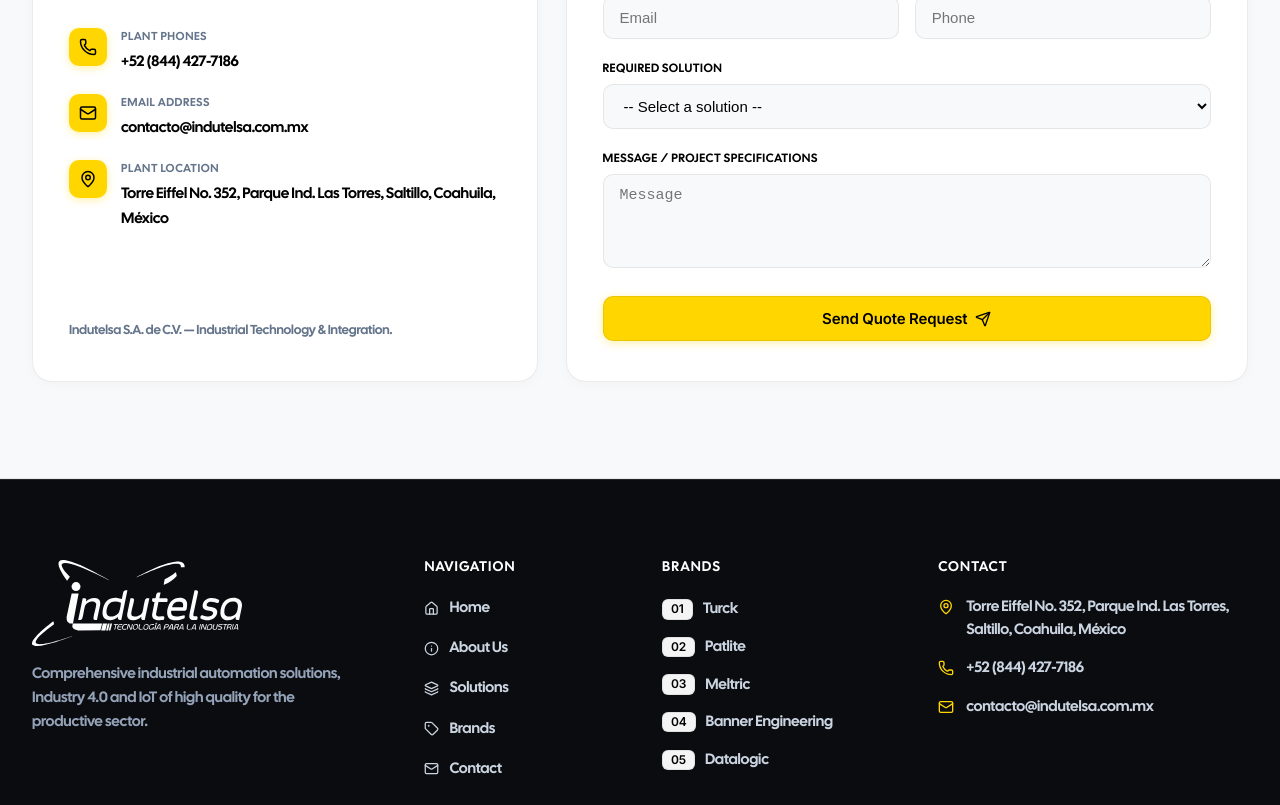
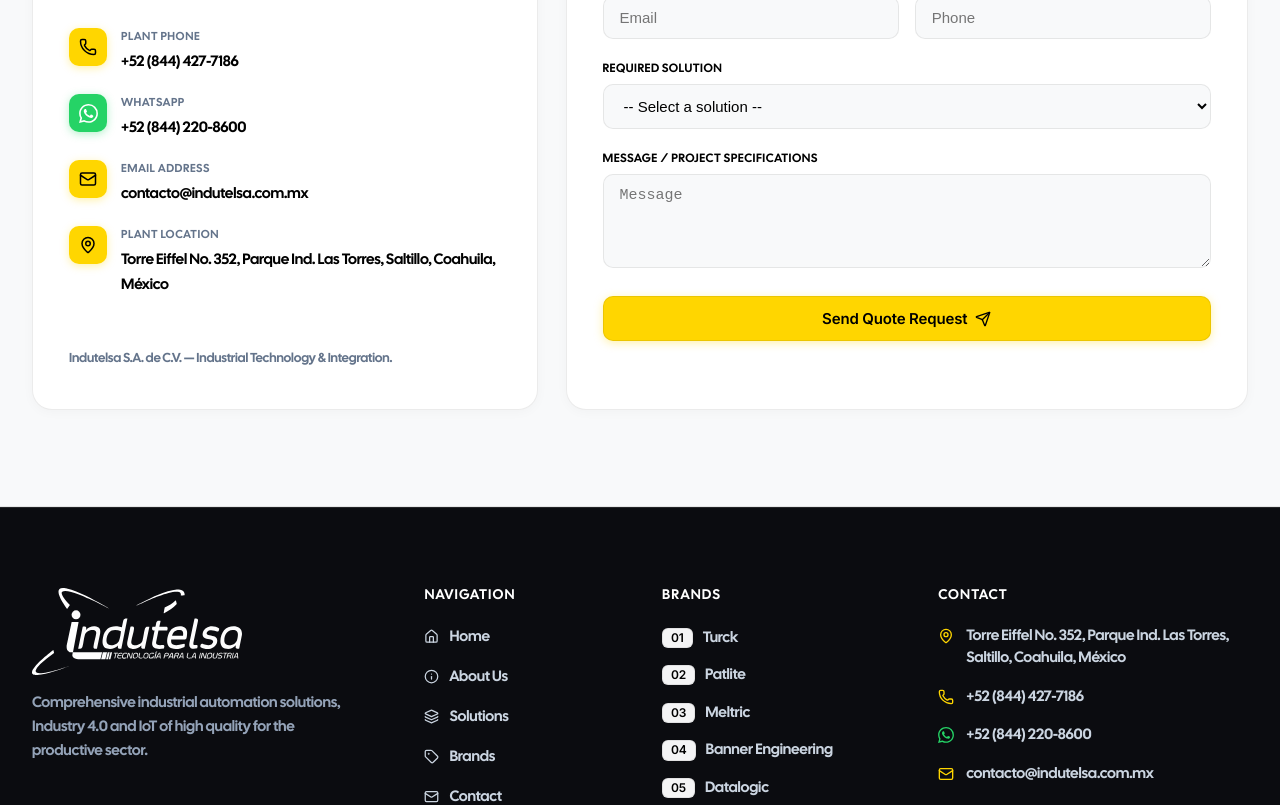
Before and after one commit to lunavalos/indutelsa.com.mx, a Next.js app: page /en in a window 1280 px wide. Shown: the part 4380-5185 px from the top of the page. Built offline with nearby package versions, Linux system fonts and the light colour scheme.

Commit message:
add whatsapp phone number

```diff
--- a/src/components/layout/Footer/Footer.module.css
+++ b/src/components/layout/Footer/Footer.module.css
@@ -111,6 +111,21 @@
   color: #ffffff;
 }
 
+.whatsappIcon {
+  color: #25d366;
+  flex-shrink: 0;
+  margin-top: 3px;
+}
+
+.whatsappLink {
+  color: #cbd5e1;
+  transition: color var(--transition-fast);
+}
+
+.whatsappLink:hover {
+  color: #ffffff;
+}
+
 /* Bottom Bar with Developer Credit (media_1787845285612.png style) */
 .bottomBar {
   padding-top: 32px;
--- a/src/components/layout/Footer/Footer.tsx
+++ b/src/components/layout/Footer/Footer.tsx
@@ -3,6 +3,7 @@
 import Link from 'next/link';
 import { MapPin, Phone, Mail, Home, Info, Layers, Tag } from 'lucide-react';
 import type { Dictionary, Locale } from '@/i18n';
+import { WhatsAppIcon } from '@/components/ui/WhatsAppIcon/WhatsAppIcon';
 import styles from './Footer.module.css';
 
 interface FooterProps {
@@ -120,6 +121,20 @@
                 </div>
               </li>
               <li className={styles.contactItem}>
+                <WhatsAppIcon size={16} className={styles.whatsappIcon} />
+                <div>
+                  <a
+                    href="https://wa.me/528442208600"
+                    target="_blank"
+                    rel="noopener noreferrer"
+                    className={styles.whatsappLink}
+                    aria-label="WhatsApp: +52 (844) 220-8600"
+                  >
+                    +52 (844) 220-8600
+                  </a>
+                </div>
+              </li>
+              <li className={styles.contactItem}>
                 <Mail size={16} className={styles.contactIcon} />
                 <a href="mailto:contacto@indutelsa.com.mx">
                   contacto@indutelsa.com.mx
--- a/src/components/sections/Contact/Contact.module.css
+++ b/src/components/sections/Contact/Contact.module.css
@@ -102,6 +102,22 @@
   opacity: 0.75;
 }
 
+.iconCircleWhatsApp {
+  background: #25d366;
+  color: #ffffff;
+  box-shadow: 0 2px 8px rgba(37, 211, 102, 0.35);
+}
+
+.whatsappValLink {
+  color: var(--color-black);
+  text-decoration: none;
+  transition: opacity var(--transition-fast);
+}
+
+.whatsappValLink:hover {
+  opacity: 0.75;
+}
+
 .footerNote {
   font-size: 0.8125rem;
   color: var(--color-text-muted);
--- a/src/components/sections/Contact/Contact.tsx
+++ b/src/components/sections/Contact/Contact.tsx
@@ -5,6 +5,7 @@
 import type { Dictionary } from '@/i18n';
 import { AnimatedSection } from '@/components/ui/AnimatedSection/AnimatedSection';
 import { Button } from '@/components/ui/Button/Button';
+import { WhatsAppIcon } from '@/components/ui/WhatsAppIcon/WhatsAppIcon';
 import styles from './Contact.module.css';
 
 interface ContactProps {
@@ -56,6 +57,26 @@
                   <span className={styles.infoLabel}>{dict.contact.phoneLabel}</span>
                   <strong className={styles.infoVal}>
                     <a href="tel:+528444277186">+52 (844) 427-7186</a>
+                  </strong>
+                </div>
+              </div>
+
+              <div className={styles.infoRow}>
+                <div className={`${styles.iconCircle} ${styles.iconCircleWhatsApp}`}>
+                  <WhatsAppIcon size={19} />
+                </div>
+                <div>
+                  <span className={styles.infoLabel}>{dict.contact.whatsappLabel}</span>
+                  <strong className={styles.infoVal}>
+                    <a
+                      href="https://wa.me/528442208600"
+                      target="_blank"
+                      rel="noopener noreferrer"
+                      className={styles.whatsappValLink}
+                      aria-label="WhatsApp: +52 (844) 220-8600"
+                    >
+                      +52 (844) 220-8600
+                    </a>
                   </strong>
                 </div>
               </div>
--- /dev/null
+++ b/src/components/ui/WhatsAppIcon/WhatsAppIcon.tsx
@@ -0,0 +1,28 @@
+import React from 'react';
+
+interface WhatsAppIconProps extends React.SVGAttributes<SVGElement> {
+  size?: number;
+  className?: string;
+}
+
+export const WhatsAppIcon: React.FC<WhatsAppIconProps> = ({
+  size = 20,
+  className = '',
+  fill = 'currentColor',
+  ...props
+}) => {
+  return (
+    <svg
+      width={size}
+      height={size}
+      viewBox="0 0 24 24"
+      fill={fill}
+      className={className}
+      xmlns="http://www.w3.org/2000/svg"
+      aria-hidden="true"
+      {...props}
+    >
+      <path d="M17.472 14.382c-.297-.149-1.758-.867-2.03-.967-.273-.099-.471-.148-.67.15-.197.297-.767.966-.94 1.164-.173.199-.347.223-.644.075-.297-.15-1.255-.463-2.39-1.475-.883-.788-1.48-1.761-1.653-2.059-.173-.297-.018-.458.13-.606.134-.133.298-.347.446-.52.149-.174.198-.298.298-.497.099-.198.05-.371-.025-.52-.075-.149-.669-1.612-.916-2.207-.242-.579-.487-.5-.669-.51-.173-.008-.371-.01-.57-.01-.198 0-.52.074-.792.372-.272.297-1.04 1.016-1.04 2.479 0 1.462 1.065 2.875 1.213 3.074.149.198 2.096 3.2 5.077 4.487.709.306 1.262.489 1.694.625.712.227 1.36.195 1.871.118.571-.085 1.758-.719 2.006-1.413.248-.694.248-1.289.173-1.413-.074-.124-.272-.198-.57-.347m-5.421 7.403h-.004a9.87 9.87 0 01-5.031-1.378l-.361-.214-3.741.982.998-3.648-.235-.374a9.86 9.86 0 01-1.51-5.26c.001-5.45 4.436-9.884 9.888-9.884 2.64 0 5.122 1.03 6.988 2.898a9.825 9.825 0 012.893 6.994c-.003 5.45-4.437 9.885-9.885 9.885m8.413-18.297A11.815 11.815 0 0012.05 0C5.495 0 .16 5.335.157 11.892c0 2.096.547 4.142 1.588 5.945L.057 24l6.305-1.654a11.882 11.882 0 005.683 1.448h.005c6.554 0 11.89-5.335 11.893-11.893a11.821 11.821 0 00-3.48-8.413Z" />
+    </svg>
+  );
+};
--- a/src/i18n/locales/en.json
+++ b/src/i18n/locales/en.json
@@ -144,7 +144,8 @@
     "directEyebrow": "DIRECT CONTACT",
     "directTitle": "Immediate Enterprise Support",
     "directDesc": "We analyze engineering, support and automation requirements offering high cost-benefit commercial proposals.",
-    "phoneLabel": "PLANT PHONES",
+    "phoneLabel": "PLANT PHONE",
+    "whatsappLabel": "WHATSAPP",
     "emailLabel": "EMAIL ADDRESS",
     "addressLabel": "PLANT LOCATION",
     "companyNote": "Indutelsa S.A. de C.V. — Industrial Technology & Integration.",
@@ -172,6 +173,7 @@
     "navTitle": "NAVIGATION",
     "brandsTitle": "BRANDS",
     "contactTitle": "CONTACT",
+    "whatsapp": "WhatsApp",
     "developedBy": "DEVELOPED BY:",
     "about": "About Us",
     "rights": "All rights reserved."
--- a/src/i18n/locales/es.json
+++ b/src/i18n/locales/es.json
@@ -144,7 +144,8 @@
     "directEyebrow": "CONTACTO DIRECTO",
     "directTitle": "Atención a Empresas",
     "directDesc": "Analizamos requerimientos de ingeniería, soporte y automatización ofreciendo propuestas comerciales con alto costo-beneficio.",
-    "phoneLabel": "TELÉFONOS DE PLANTA",
+    "phoneLabel": "TELÉFONO DE PLANTA",
+    "whatsappLabel": "WHATSAPP",
     "emailLabel": "CORREO ELECTRÓNICO",
     "addressLabel": "UBICACIÓN DE PLANTA",
     "companyNote": "Indutelsa S.A. de C.V. — Tecnología e Integración Industrial.",
@@ -172,6 +173,7 @@
     "navTitle": "NAVEGACIÓN",
     "brandsTitle": "MARCAS",
     "contactTitle": "CONTACTO",
+    "whatsapp": "WhatsApp",
     "developedBy": "DESARROLLADO POR:",
     "about": "Nosotros",
     "rights": "Todos los derechos reservados."
```
